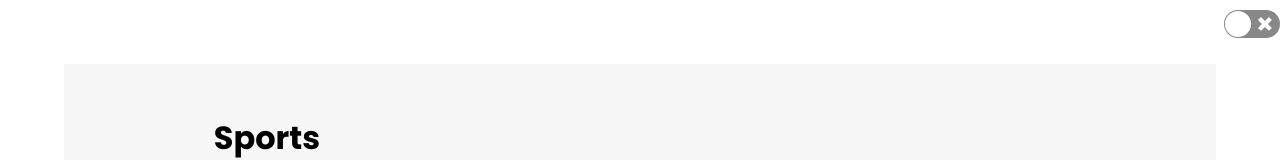
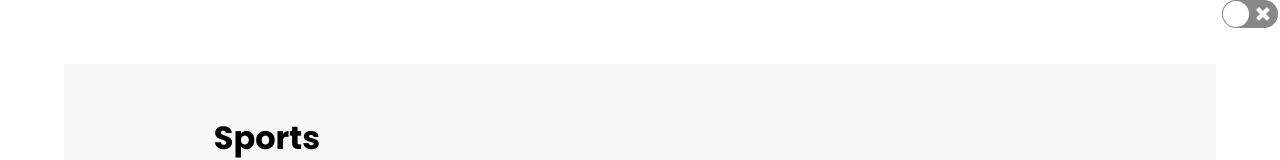
Before and after one commit to almattech/sport-website, a React (Create React App) app: page / in a window 1280 px wide. Shown: the top 160 px of the page. Built offline with nearby package versions, Linux system fonts and the light colour scheme.

Commit message:
Update App.css

```diff
--- a/src/App.css
+++ b/src/App.css
@@ -19,8 +19,7 @@ body {
   position: fixed;
   overflow: hidden;
   top: 0;
-  right: 0;
-  margin-top: 10px;
+  right: 2px;
   background-color: transparent;
 
 
```
